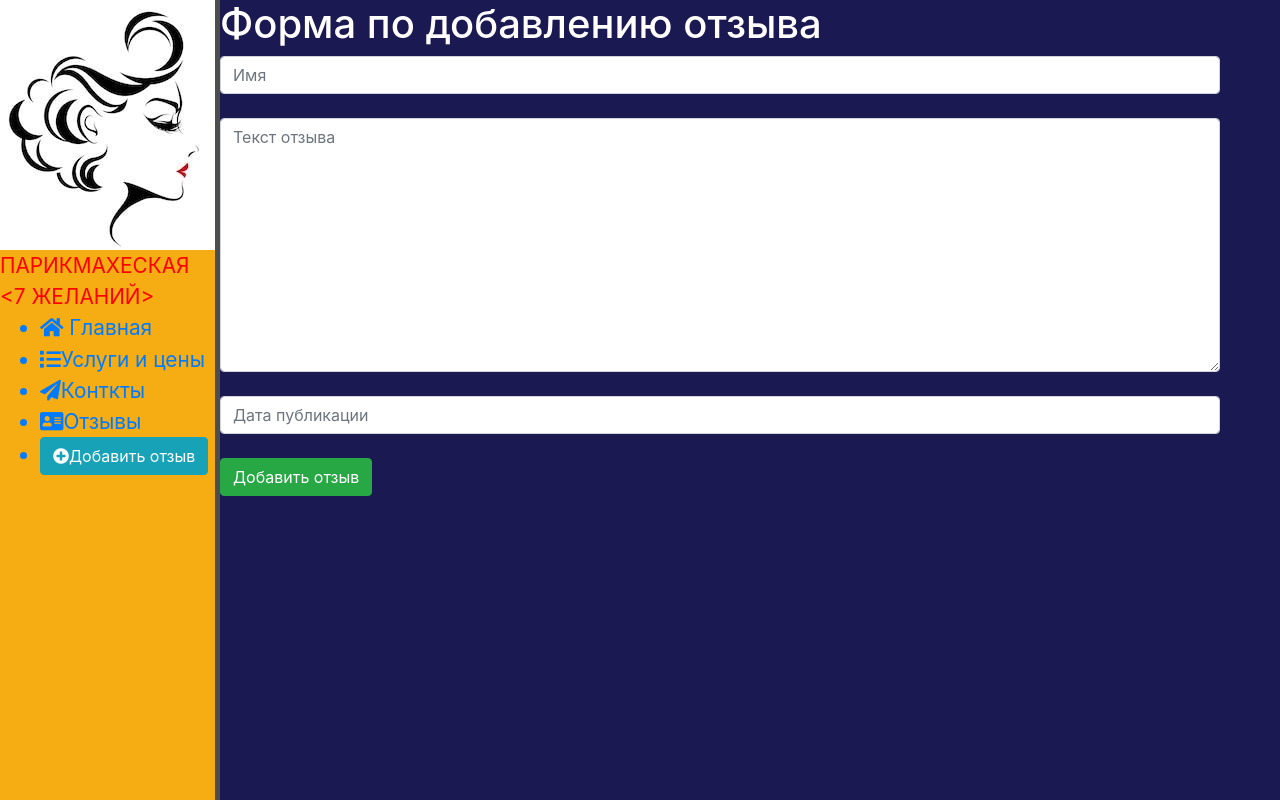
After one commit to Yuliya-Malashkevich/barbershop, a Django app: page /add_review in a window 1280 px wide. The commit adds this page. Run offline with Django 3.2, Linux system fonts and the light colour scheme; some libraries are stand-ins or nearby versions.

Commit message:
adding "Отзывы" and "Добавить отзыв" pages

```diff
--- a/barbershop_1/main/admin.py
+++ b/barbershop_1/main/admin.py
@@ -9,3 +9,4 @@ admin.site.register(ServicesForChildren)
 admin.site.register(CosmetologyServices)
 admin.site.register(ManicurePedicure)
 admin.site.register(GiftCertificates)
+admin.site.register(Reviews)
--- a/barbershop_1/main/forms.py
+++ b/barbershop_1/main/forms.py
@@ -1,7 +1,29 @@
+from .models import Reviews  # отзывы
 from django import forms
+from django.forms import ModelForm, TextInput, Textarea, DateTimeInput  #для создания формы отзывов
 
 class userForm(forms.Form):
     name = forms.CharField(min_length=3, max_length=20)
     email = forms.EmailField(min_length=3, max_length=20)
     phone = forms.CharField(min_length=3, max_length=20)
     required_css_class = "field"
+
+class ReviewsForm(ModelForm):  #для создания формы отзывов
+    class Meta:
+        model = Reviews
+        fields = ['name', 'review_text', 'date']
+
+        widgets = {
+            "name": TextInput(attrs={
+                'class': 'form-control',
+                'placeholder': 'Имя'
+            }),
+            "review_text": Textarea(attrs={
+                'class': 'form-control',
+                'placeholder': 'Текст отзыва'
+            }),
+            "date": DateTimeInput(attrs={
+                'class': 'form-control',
+                'placeholder': 'Дата публикации'
+            }),
+        }
--- a/barbershop_1/main/models.py
+++ b/barbershop_1/main/models.py
@@ -62,3 +62,15 @@ class GiftCertificates(models.Model):
 
     def __str__(self):
         return f"{self.title} {self.price} руб."
+
+class Reviews(models.Model):
+    name = models.CharField('Имя', max_length=50)
+    review_text = models.TextField('Текст отзыва')
+    date = models.DateTimeField('Дата публикации')
+
+    def __str__(self):
+        return self.name, self.review_text, self.date
+
+    class Meta:
+        verbose_name = 'Отзыв'
+        verbose_name_plural = 'Отзывы'
--- a/barbershop_1/main/static/main/css/main.css
+++ b/barbershop_1/main/static/main/css/main.css
@@ -123,3 +123,7 @@ main .userForm {
 p{
 color: black;
 }
+
+span{
+color: red;
+}
--- /dev/null
+++ b/barbershop_1/main/templates/main/add_review.html
@@ -0,0 +1,17 @@
+{% extends 'main/layout.html' %}
+
+{% block title %}Форма по добавлению отзыва{% endblock %}
+
+{% block content %}
+     <div class="features">
+         <h1>Форма по добавлению отзыва</h1>
+         <form method="post">
+             {% csrf_token %}
+             {{ form.name }}<br>
+             {{ form.review_text }}<br>
+             {{ form.date }}<br>
+             <button class="btn btn-success" type="submit">Добавить отзыв</button>
+             <span>{{ error }}
+         </form>
+     </div>
+{% endblock %}
--- a/barbershop_1/main/templates/main/contacts.html
+++ b/barbershop_1/main/templates/main/contacts.html
@@ -6,11 +6,15 @@
 
     <div class="features">
      <h1>{{ title }}</h1>
+        <div>
+        <a href="https://www.instagram.com/7_jelaniy/?utm_medium=copy_link"><i class="fa fa-instagram"></i> Мы в Instagram</a><br>
+        </div>
      <style>p{color: fff;}</style>
         {% for el in values %}
            <p>{{ el }}</p>
        {% endfor %}
      </div>
+
         <div class="map">
             <script type="text/javascript" charset="utf-8" async src="https://api-maps.yandex.ru/services/constructor/1.0/js/?um=constructor%3A2c23f89485b65d28122f2bb0290b696e93f54d375001eaa9a72af4fea153a4aa&amp;width=500&amp;height=400&amp;lang=ru_RU&amp;scroll=true"></script>
         </div>
--- a/barbershop_1/main/templates/main/layout.html
+++ b/barbershop_1/main/templates/main/layout.html
@@ -83,6 +83,9 @@
             <a href="{% url 'home' %}"><li><i class="fas fa-home"></i> Главная</li></a>
             <a href="{% url 'services' %}"><li><i class="fas fa-list"></i>Услуги и цены</li></a>
             <a href="contacts"><li><i class="fas fa-paper-plane"></i>Конткты</li></a>
+            <a href="{% url 'reviews' %}"><li><i class="fa fa-address-card"></i>Отзывы</li></a>
+            <a href="{% url 'add_review' %}"><li><button class="btn btn-info"><i class="fas fa-plus-circle"></i>Добавить отзыв</button></li></a>
+
         </ul>
     </div>
 
--- a/barbershop_1/main/urls.py
+++ b/barbershop_1/main/urls.py
@@ -11,5 +11,7 @@ urlpatterns = [
     path('services_for_children', views.services_for_children, name='services_for_children'),
     path('cosmetology_services', views.cosmetology_services, name='cosmetology_services'),
     path('gift_certificates', views.gift_certificates, name='gift_certificates'),
+    path('reviews', views.reviews, name='reviews'), #отзывы
+    path('add_review', views.add_review, name='add_review')
 
 ]
--- a/barbershop_1/main/views.py
+++ b/barbershop_1/main/views.py
@@ -1,4 +1,4 @@
-from django.shortcuts import render
+from django.shortcuts import render, redirect
 from django.http import HttpResponse
 from .forms import *
 from .models import *
@@ -78,3 +78,25 @@ def cosmetology_services(request):
 def gift_certificates(request):
     giftCertificates = GiftCertificates.objects.all()
     return render(request, 'main/gift_certificates.html', {'giftCertificates': giftCertificates})
+
+def add_review(request):  #провеяем откуда именно добавлен отзыв(из БД или пользователем)
+    error = ''
+    if request.method == 'POST':
+        form = ReviewsForm(request.POST)
+        if form.is_valid():
+            form.save()
+            return redirect('reviews')    #перенаправляем на страницу Отзывы
+        else:
+            error = 'Форма неверно заполнена!'
+
+    form = ReviewsForm()
+
+    data = {
+        'form': form,
+        'error': error
+    }
+    return render(request, 'main/add_review.html', data)
+
+def reviews(request):  #отзывы
+    reviews = Reviews.objects.order_by('-date')
+    return render(request, 'main/reviews.html', {'reviews': reviews})
```
Also changed, not shown: barbershop_1/main/templates/main/reviews.html (added, +19 -0 lines), barbershop_1/db.sqlite3.
